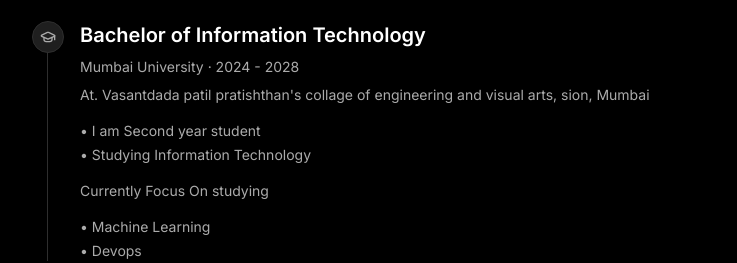
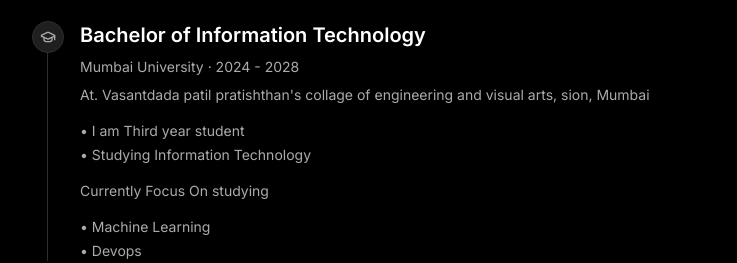
Before and after one commit to Dayeshlate/Portfolio, a React (Vite) app: page / in a window 1280 px wide. Shown: the part 2880-3143 px from the top of the page, without its empty margins (41-778 px from the left). Built offline with nearby package versions, Linux system fonts and the light colour scheme; the HTML template or start-up script is replaced by a standard one.

Commit message:
Update Education.tsx

```diff
--- a/src/components/Education.tsx
+++ b/src/components/Education.tsx
@@ -27,7 +27,7 @@
           <p className="text-muted-foreground text-sm mb-2 mt-2">Mumbai University · 2024 - 2028</p>
           <p className="text-muted-foreground text-sm mb-4">At. Vasantdada patil pratishthan's collage of engineering and visual arts, sion, Mumbai</p>
           <ul className="space-y-1 text-muted-foreground text-sm">
-            <li>• I am Second year student</li>
+            <li>• I am Third year student</li>
             <li>• Studying Information Technology</li>
           </ul>
           <p className="text-muted-foreground text-sm mt-4 mb-4">Currently Focus On studying</p>
```
